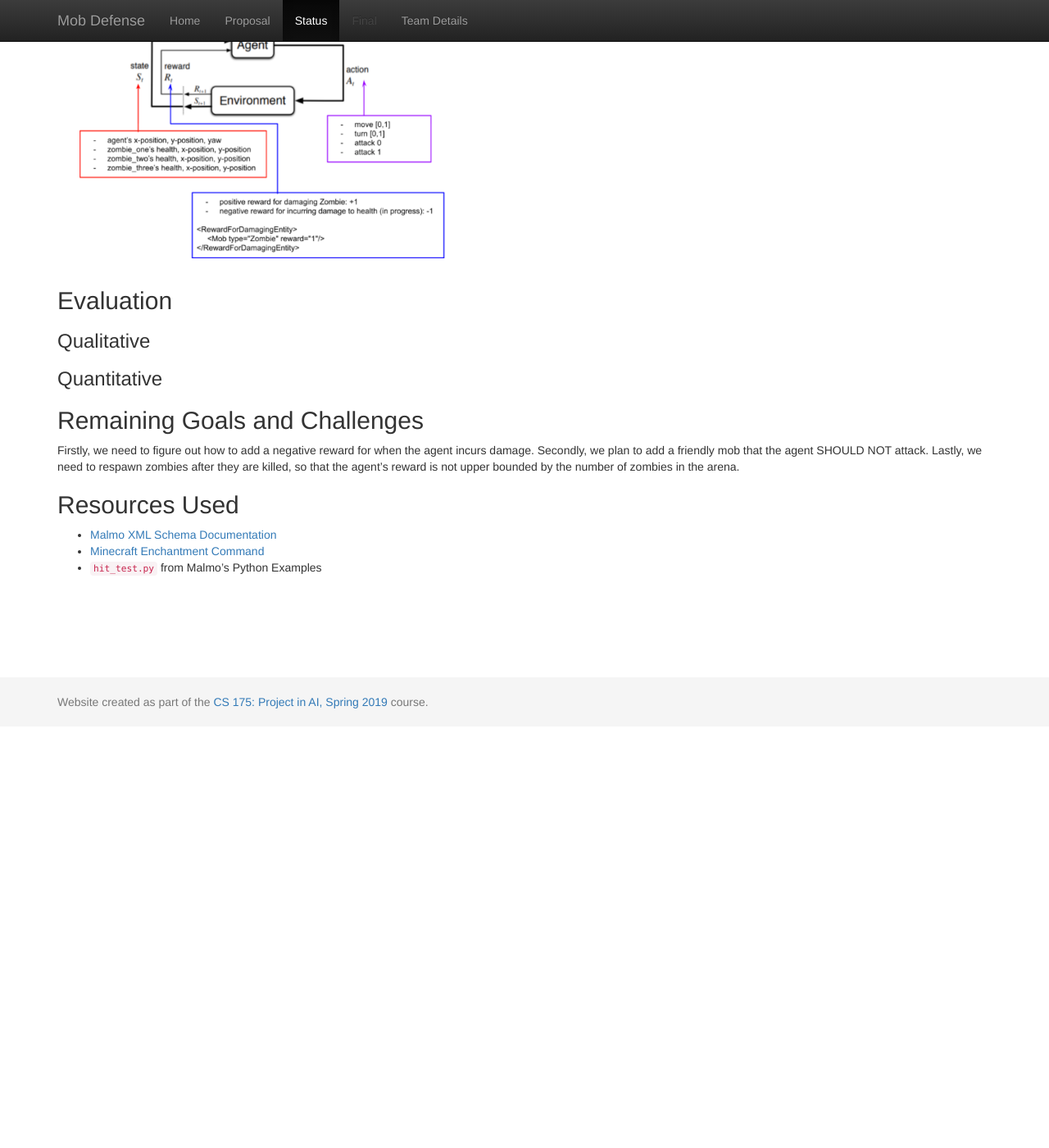
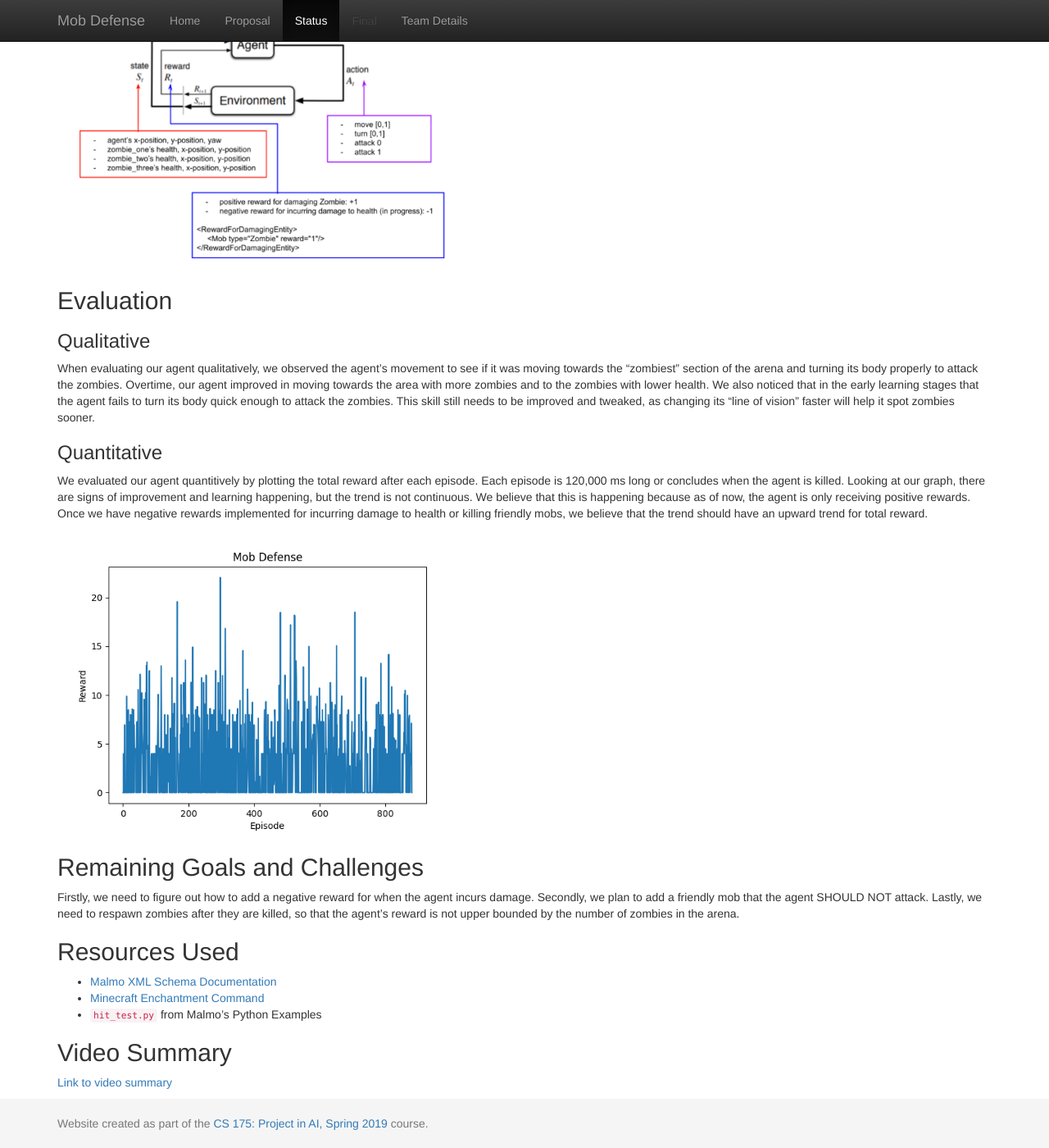
Before and after one commit to crystalleesf/mob-defense, a Jekyll site: the page built from docs/status.md, in a window 1280 px wide and 1400 px high, scrolled down 514 px. Shown: the whole window at 82% size. Built offline with Jekyll 4.4.1, drawn with Linux system fonts in a browser that asks for light colours.

Commit message:
Completed evaluation section for status page

```diff
--- a/docs/status.md
+++ b/docs/status.md
@@ -15,8 +15,12 @@ The agent exists in a continuous observation space and its available actions are
 
 ## Evaluation
 ### Qualitative
+When evaluating our agent qualitatively, we observed the agent's movement to see if it was moving towards the "zombiest" section of the arena and turning its body properly to attack the zombies. Overtime, our agent improved in moving towards the area with more zombies and to the zombies with lower health. We also noticed that in the early learning stages that the agent fails to turn its body quick enough to attack the zombies. This skill still needs to be improved and tweaked, as changing its "line of vision" faster will help it spot zombies sooner.
 
 ### Quantitative
+We evaluated our agent quantitively by plotting the total reward after each episode. Each episode is 120,000 ms long or concludes when the agent is killed. Looking at our graph, there are signs of improvement and learning happening, but the trend is not continuous. We believe that this is happening because as of now, the agent is only receiving positive rewards. Once we have negative rewards implemented for incurring damage to health or killing friendly mobs, we believe that the trend should have an upward trend for total reward.
+
+<img src="./images/status-results.png" alt="Total reward v. Episode Graph" width="500"/>
 
 ## Remaining Goals and Challenges
 
@@ -26,3 +30,6 @@ Firstly, we need to figure out how to add a negative reward for when the agent i
 - [Malmo XML Schema Documentation](https://microsoft.github.io/malmo/0.21.0/Schemas/MissionHandlers.html)
 - [Minecraft Enchantment Command](https://www.digminecraft.com/game_commands/enchant_command.php)
 - `hit_test.py` from Malmo's Python Examples
+
+## Video Summary
+[Link to video summary](https://www.youtube.com/)
```
Also changed, not shown: docs/images/status-results.png (added).
